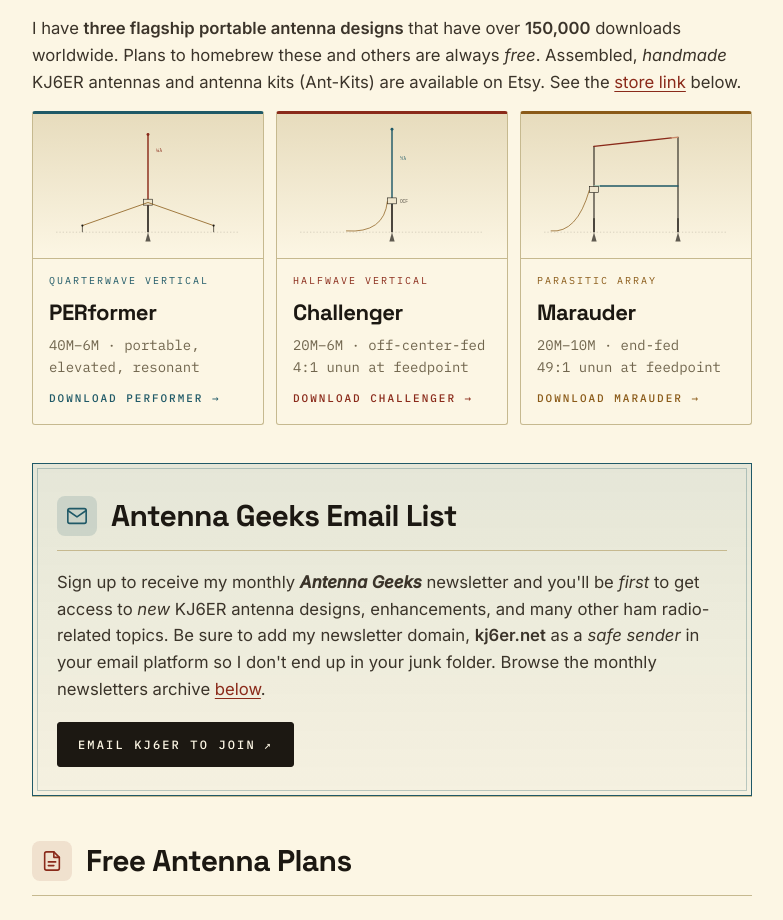
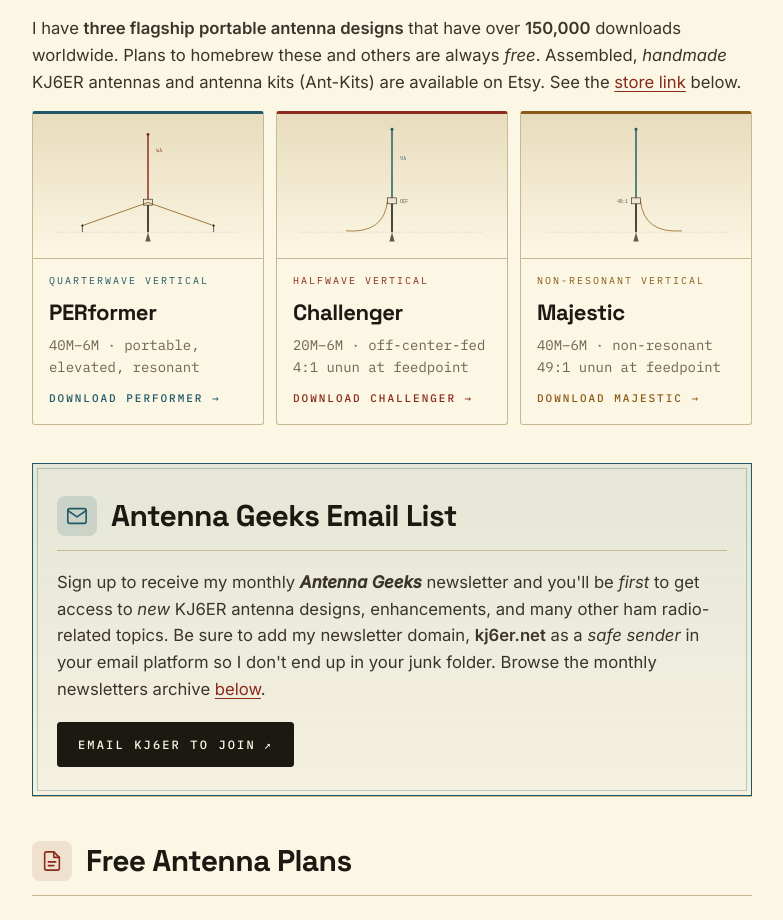
Before and after one commit to cmihran/kj6er, a plain HTML site: page index.html in a window 1280 px wide. Shown: the part 1326-2246 px from the top of the page, without its empty margins (248-1031 px from the left). Drawn offline with Linux system fonts and the light colour scheme.

Commit message:
Featured Designs: replace Marauder with Majestic
Majestic card uses a mirrored Challenger drawing (wire runs to the right),
Non-Resonant Vertical eyebrow, 40M-6M non-resonant / 49:1 unun specs, and
links to https://bit.ly/KJ6ERMajestic.

Co-Authored-By: Claude Opus 5.5 <noreply@anthropic.com>
Claude-Session: https://claude.ai/code/session_01Q7CobGddZxaoSfwS6DsL9u

```diff
--- a/index.html
+++ b/index.html
@@ -331,16 +331,16 @@
             </div>
           </a>
         </li>
-        <li class="design design--marauder">
-          <a class="design__link" href="https://bit.ly/KJ6ERMarauder" target="_blank" rel="noopener">
+        <li class="design design--majestic">
+          <a class="design__link" href="https://bit.ly/KJ6ERMajestic" target="_blank" rel="noopener">
             <div class="design__image">
-              <img src="assets/svg/marauder.svg" alt="Marauder 20M-10M portable vertical Moxon-inspired parasitic array antenna" />
+              <img src="assets/svg/majestic.svg" alt="Majestic 40M-6M portable non-resonant vertical antenna" />
             </div>
             <div class="design__body">
-              <span class="design__eyebrow">Parasitic Array</span>
-              <h3 class="design__name">Marauder</h3>
-              <p class="design__specs">20M&ndash;10M &middot; end-fed<br />49:1 unun at feedpoint</p>
-              <span class="design__cta">Download Marauder <span aria-hidden="true">&rarr;</span></span>
+              <span class="design__eyebrow">Non-Resonant Vertical</span>
+              <h3 class="design__name">Majestic</h3>
+              <p class="design__specs">40M&ndash;6M &middot; non-resonant<br />49:1 unun at feedpoint</p>
+              <span class="design__cta">Download Majestic <span aria-hidden="true">&rarr;</span></span>
             </div>
           </a>
         </li>
--- a/styles.css
+++ b/styles.css
@@ -331,6 +331,7 @@ main {
 .design--performer  { --accent: var(--teal); }
 .design--challenger { --accent: var(--stamp); }
 .design--marauder   { --accent: var(--copper); }
+.design--majestic   { --accent: var(--copper); }
 
 .design__image {
   background: linear-gradient(180deg, var(--paper-2) 0%, var(--paper) 100%);
```
Also changed, not shown: assets/svg/majestic.svg (added).
